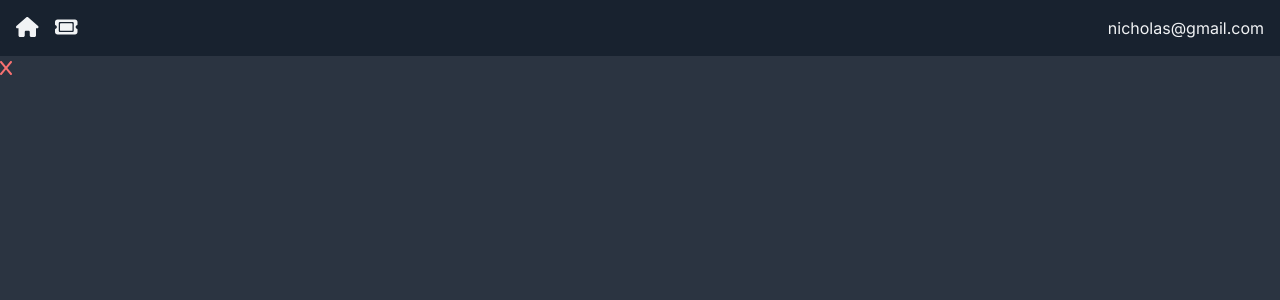
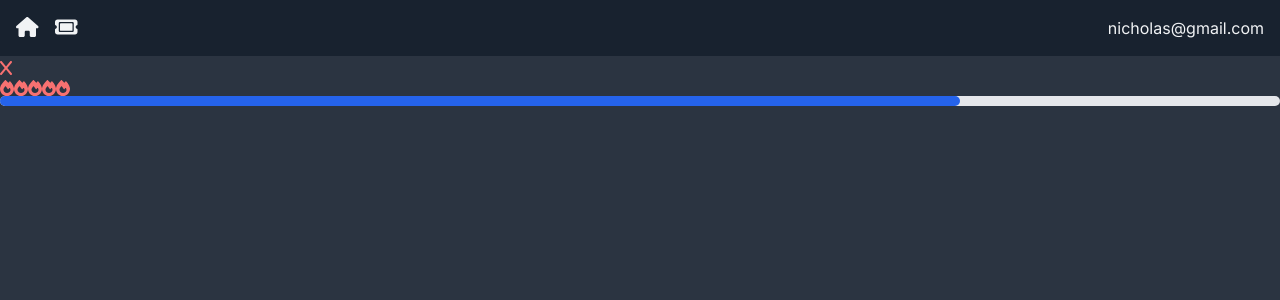
Before and after one commit to Thelastnicko/ticket-app, a Next.js app: page / in a window 1280 px wide. Shown: the top 300 px of the page. Built offline with nearby package versions, Linux system fonts and the light colour scheme.

Commit message:
add progress display

```diff
--- /dev/null
+++ b/app/(components)/ProgressDisplay.js
@@ -0,0 +1,12 @@
+const ProgressDisplay = () => {
+  return (
+    <div className="w-full bg-gray-200 rounded-full h-2.5">
+      <div
+        className="bg-blue-600 h-2.5 rounded-full "
+        style={{ width: "75%" }}
+      ></div>
+    </div>
+  );
+};
+
+export default ProgressDisplay;
--- a/app/(components)/TicketCard.js
+++ b/app/(components)/TicketCard.js
@@ -1,9 +1,13 @@
 import DeleteBlock from "./DeleteBlock";
+import PriorityDisplay from "./PriorityDisplay";
+import ProgressDisplay from "./ProgressDisplay";
 
 const TicketCard = () => {
   return (
     <div>
       <DeleteBlock />
+      <PriorityDisplay />
+      <ProgressDisplay />
     </div>
   );
 };
```
